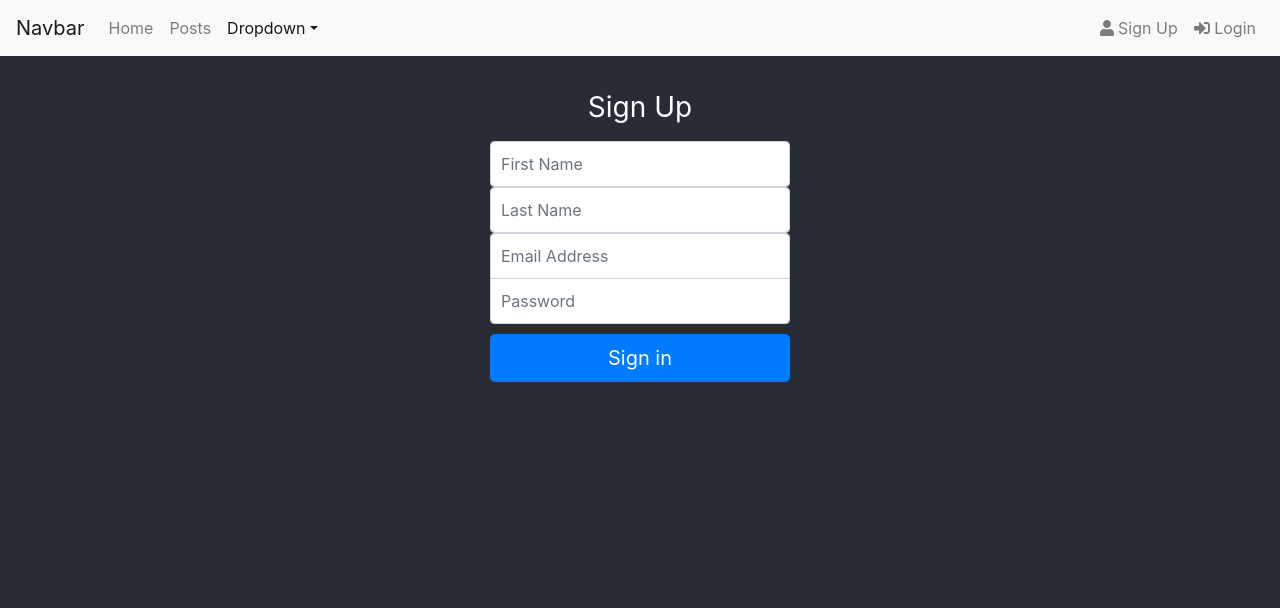
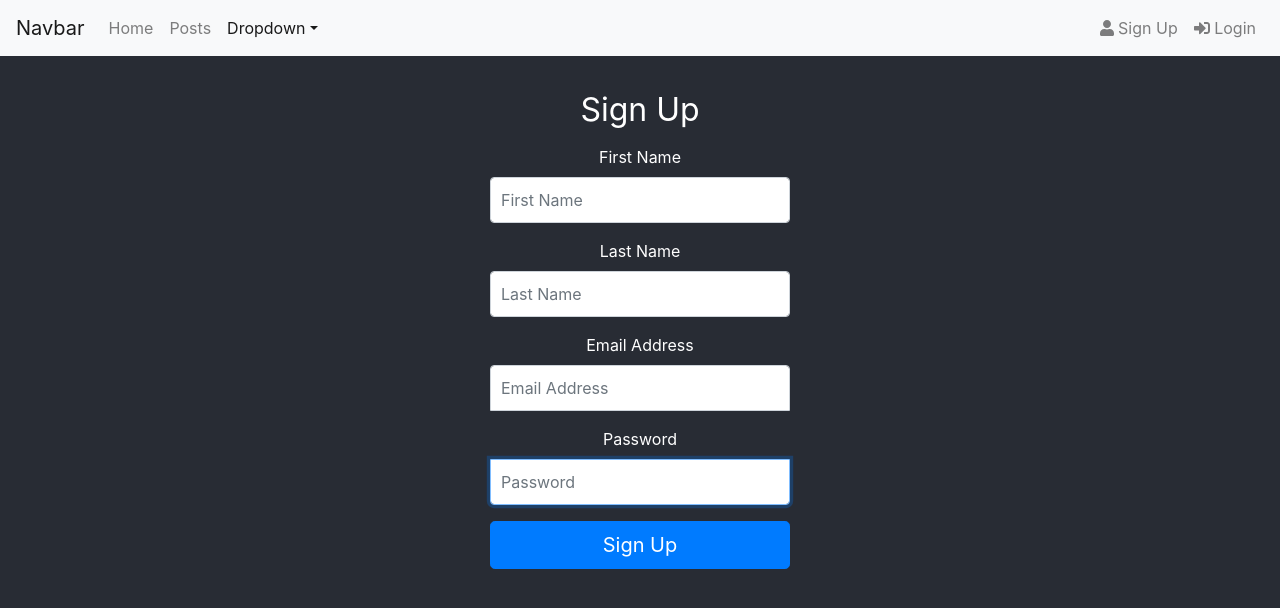
Before and after one commit to gorkemarslan/Blog-React-Django, a React (Create React App) app in the folder frontend/: page /register in a window 1280 px wide. Shown: the top 608 px of the page. Built offline with nearby package versions, Linux system fonts and the light colour scheme.

Commit message:
Updated Signup component

```diff
--- a/frontend/src/App.js
+++ b/frontend/src/App.js
@@ -4,16 +4,18 @@ import PostDetail from './components/PostDetail';
 import Home from './components/Home';
 import Layout from './components/Layout';
 import Signup from './components/Signup';
+import Login from './components/Login';
 
 function App() {
   return (
     <BrowserRouter>
       <Layout>
         <Switch>
-          <Route exact path='/register' component={Signup} />
-          <Route exact path='/posts' component={PostList} />
-          <Route exact path='/posts/:slug' component={PostDetail}/>
-          <Route exact path='/' component={Home} />
+          <Route path='/register' component={Signup} />
+          <Route path='/login' component={Login} />
+          <Route path='/posts' component={PostList} />
+          <Route path='/posts/:slug' component={PostDetail}/>
+          <Route path='/' component={Home} />
         </Switch>
       </Layout>
     </BrowserRouter>
--- a/frontend/src/components/Signup.js
+++ b/frontend/src/components/Signup.js
@@ -1,4 +1,4 @@
-import React, { useState, useEffect } from "react";
+import React, { useState } from "react";
 
 function Signup() {
   const [formData, setFormData] = useState({
@@ -24,8 +24,8 @@ function Signup() {
     <div>
       <form onSubmit={handleSubmit} className="form-signup">
         {/*</form><img className="mb-4" src="../assets/brand/bootstrap-solid.svg" alt="" width="72" height="72">*/}
-        <h1 className="h3 mb-3 font-weight-normal">Sign Up</h1>
-        <label for="inputFirstName" className="sr-only">
+        <h1 className="h2 mb-3 font-weight-normal">Sign Up</h1>
+        <label>
           First Name
         </label>
         <input
@@ -33,38 +33,38 @@ function Signup() {
           type="text"
           id="first_name"
           name="first_name"
-          className="form-control"
+          className="form-control mb-3"
           placeholder="First Name"
           required
-          autofocus
+          autoFocus
         />
-        <label for="inputLastName" className="sr-only">
-          First Name
+        <label>
+          Last Name
         </label>
         <input
           onChange={handleChange}
           type="text"
           id="last_name"
           name="last_name"
-          className="form-control"
+          className="form-control mb-3"
           placeholder="Last Name"
           required
-          autofocus
+          autoFocus
         />
-        <label for="password" className="sr-only">
-          Last Name
+        <label>
+          Email Address
         </label>
         <input
           onChange={handleChange}
           type="email"
           id="email"
           name="email"
-          className="form-control"
+          className="form-control mb-3"
           placeholder="Email Address"
           required
-          autofocus
+          autoFocus
         />
-        <label for="password" className="sr-only">
+        <label>
           Password
         </label>
         <input
@@ -72,12 +72,13 @@ function Signup() {
           type="password"
           id="password"
           name="password"
-          className="form-control"
+          className="form-control mb-3"
           placeholder="Password"
           required
+          autoFocus
         />
         <button className="btn btn-lg btn-primary btn-block" type="submit">
-          Sign in
+          Sign Up
         </button>
       </form>
     </div>
--- a/frontend/src/index.css
+++ b/frontend/src/index.css
@@ -18,9 +18,7 @@ code {
   padding: 15px;
   margin: auto;
 }
-.form-signup .checkbox {
-  font-weight: 400;
-}
+
 .form-signup .form-control {
   position: relative;
   box-sizing: border-box;
@@ -37,7 +35,6 @@ code {
   border-bottom-left-radius: 0;
 }
 .form-signup input[type="password"] {
-  margin-bottom: 10px;
   border-top-left-radius: 0;
   border-top-right-radius: 0;
 }
```
